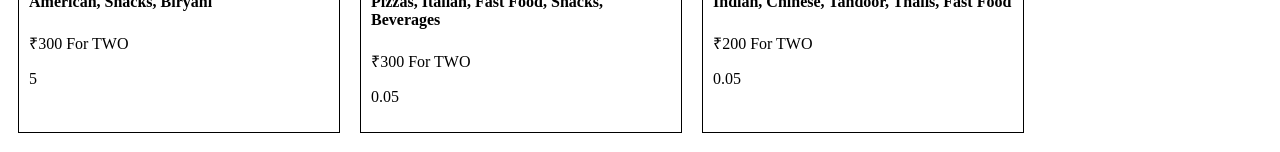
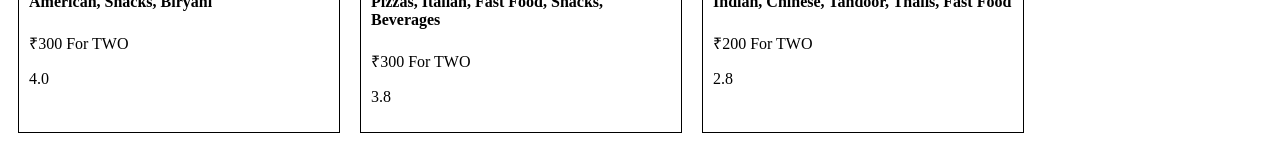
Before and after one commit to rahuldhaniramyadav/react-learning, a React (Vite) app: page / in a window 1280 px wide. Shown: the part 622-774 px from the top of the page. Built offline with nearby package versions, Linux system fonts and the light colour scheme.

Commit message:
react-learning: updated the constant name and fetching value

```diff
--- a/src/components/RestaurantCard.js
+++ b/src/components/RestaurantCard.js
@@ -1,5 +1,5 @@
-// import Rahu, {REST_IMAGE, LOGO_URL} from "../utilis/constant";
-import {REST_IMAGE} from "../utilis/constant";
+// import Rahu, {CDN_IMAGE, LOGO_URL} from "../utilis/constant";
+import {CDN_IMAGE} from "../utilis/constant";
 
 const RestaurantCard = (pro) => {
 
@@ -7,18 +7,18 @@ const RestaurantCard = (pro) => {
   // console.log(pro.resData);
   // console.log(pro.resData.data);
 
-  const { name, cuisines, costForTwo,  totalRatings, cloudinaryImageId} = pro.resData.data;
+  const { name, cuisines, costForTwo,  avgRating, cloudinaryImageId} = pro.resData.data;
 
   // const { resData } = ;
   // console.log(resData);
   // console.log(resData.data);
   return (
     <div className="res-card">
-      <img className="res-image" src={REST_IMAGE+cloudinaryImageId}  alt="resaurant" />
+      <img className="res-image" src={CDN_IMAGE+cloudinaryImageId}  alt="resaurant" />
       <h3>{name}</h3>
       <h4>{cuisines.join(', ')}</h4>
       <span>₹{costForTwo / 100} For TWO</span>
-      <p>{totalRatings / 1000}</p>
+      <p>{avgRating}</p>
       {/* {LOGO_URL}
       <Rahu /> */}
     </div>
--- a/src/utilis/constant.js
+++ b/src/utilis/constant.js
@@ -1,6 +1,6 @@
 export const LOGO_URL  = "https://st2.depositphotos.com/40002406/42721/v/450/depositphotos_427216920-stock-illustration-food-delivery-logo-template-design.jpg"
 
-export const REST_IMAGE = "https://media-assets.swiggy.com/swiggy/image/upload/fl_lossy,f_auto,q_auto,w_292,h_300/";
+export const CDN_IMAGE = "https://media-assets.swiggy.com/swiggy/image/upload/fl_lossy,f_auto,q_auto,w_292,h_300/";
 
 const Rahu = () => {
   return(
```
